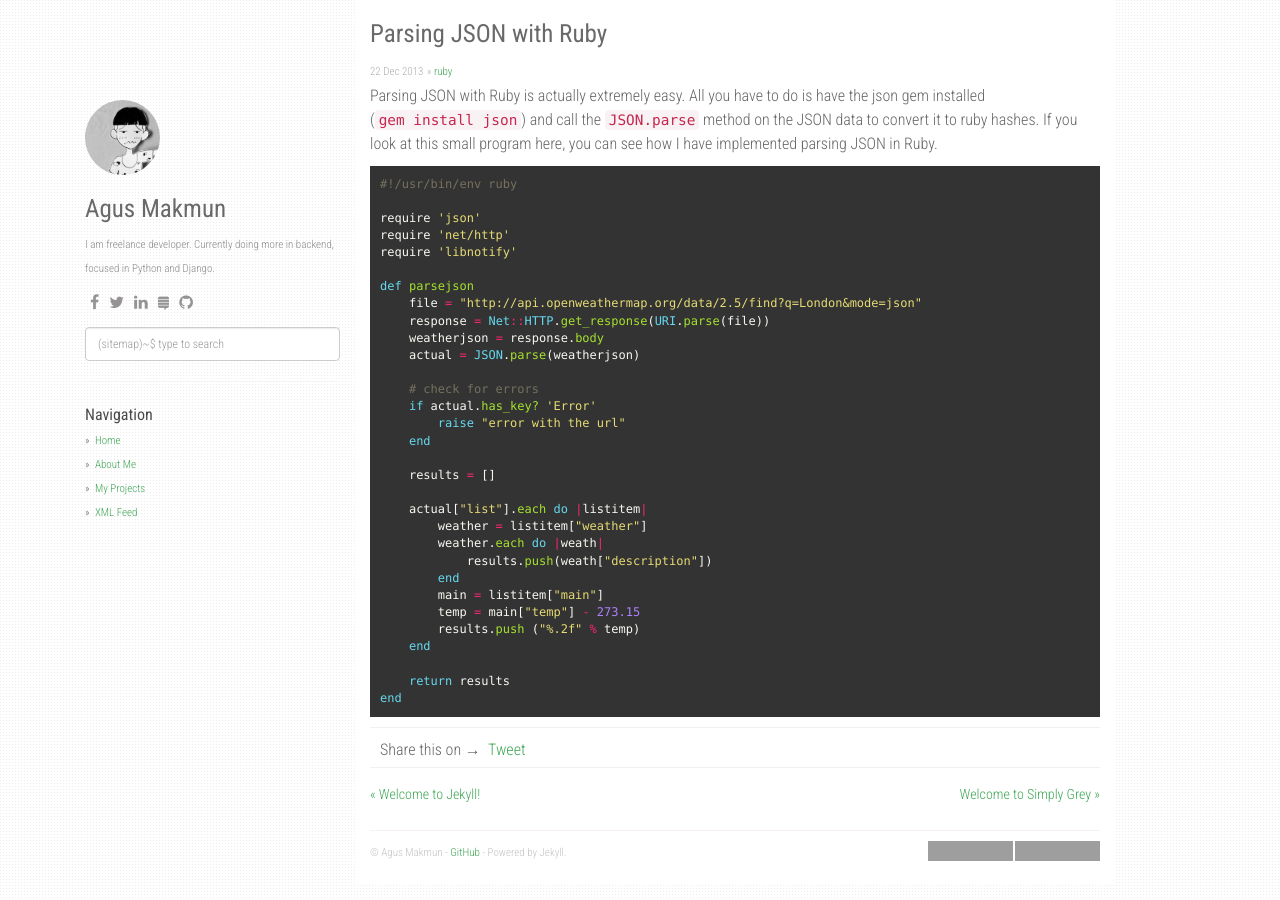
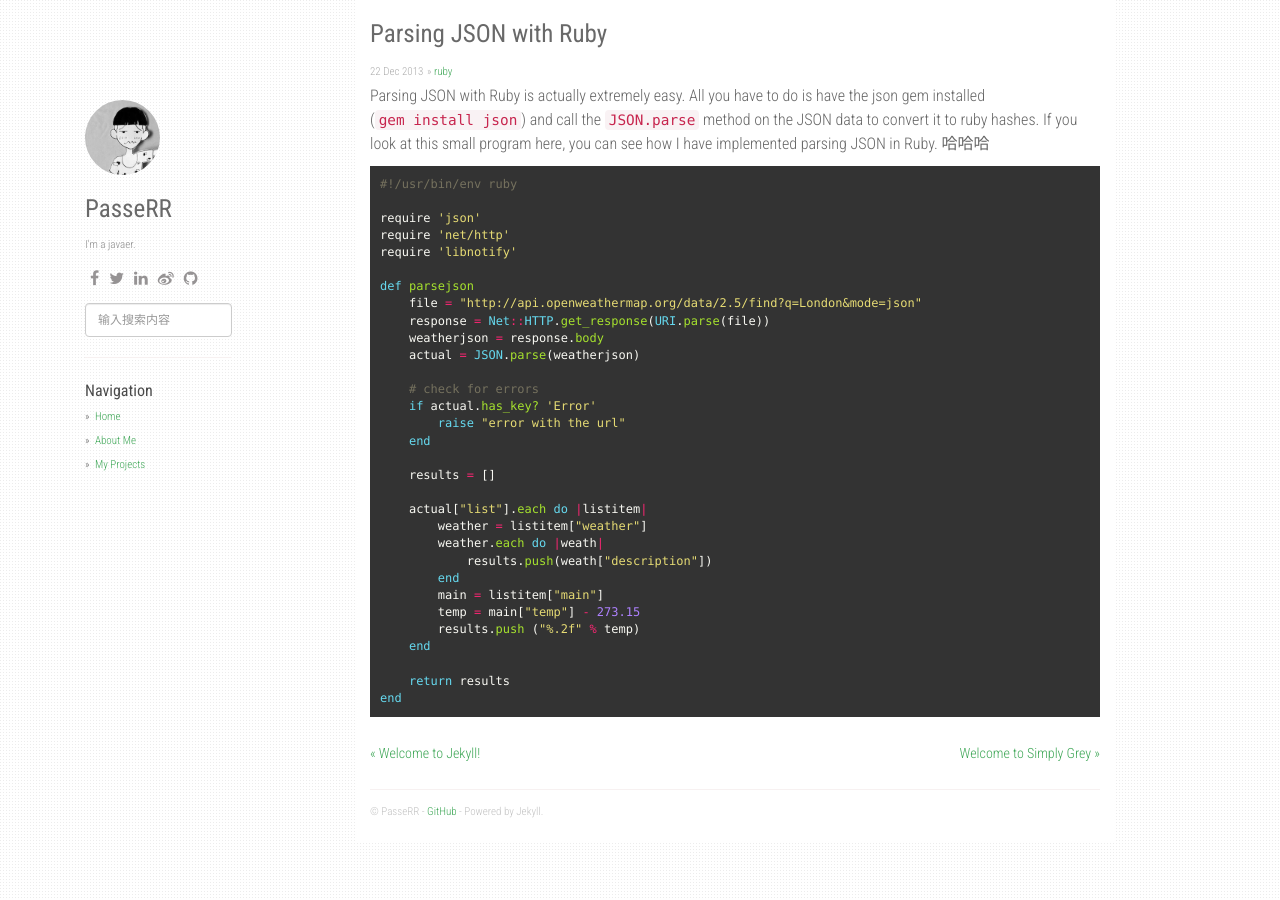
Before and after one commit to PasseRR/passerr.github.io, a Jekyll site: the page built from _posts/2013-12-23-ruby-json.markdown, in a window 1280 px wide. Built offline with Jekyll 4.4.1, drawn with Linux system fonts in a browser that asks for light colours; nearby versions of some CDN libraries; comment, search, counter and statistics services are not loaded; grey boxes are pictures that could not be loaded.

Commit message:
modify settings

```diff
--- a/_config.yml
+++ b/_config.yml
@@ -1,8 +1,8 @@
-title: Stack Problems
+title: 文章列表
 description: My Personal Stack Problems
-author: Agus Makmun
-github: https://github.com/agusmakmun
-about: I am freelance developer. Currently doing more in backend, focused in Python and Django.
+author: PasseRR
+github: https://github.com/PasseRR
+about: I'm a javaer.
 disqus_shortname: stackproblems
 google_analytics: UA-XXXXXXXX-Y
 avatar_url: /static/img/avatar.jpg
@@ -19,13 +19,13 @@ social:
     - icon: fa-facebook
       link: "#"
     - icon: fa-twitter
-      link: "https://twitter.com/agusmakmun6"
+      link: "#"
     - icon: fa-linkedin
-      link: "https://www.linkedin.com/in/summonagus"
-    - icon: fa-stack-exchange
+      link: "#"
+    - icon: fa-weibo
       link: "#"
     - icon: fa-github
-      link: "https://github.com/agusmakmun"
+      link: "https://github.com/PasseRR"
 
 share:
   twitter_username: agusmakmun6
@@ -36,13 +36,11 @@ urls:
       url: /about/
     - text: My Projects
       url: /projects/
-    - text: XML Feed
-      url: /feed.xml
 
-url: "https://agusmakmun.github.io"
+url: "https://passerr.github.io"
 baseurl: ""
 paginate: 20
-per_page: 20
+per_page: 16
 paginate_path: "/page/:num/"
 markdown: kramdown
 gems:
--- a/_layouts/default.html
+++ b/_layouts/default.html
@@ -129,7 +129,7 @@ layout: compress
             </ul>
           </div>
           <div class="search" id="js-search">
-            <input type="text" placeholder="(sitemap)~$ type to search" class="search__input form-control" id="js-search__input">
+            <input type="text" placeholder="输入搜索内容" class="search__input form-control" id="js-search__input">
             <ul class="search__results" id="js-search__results"></ul>
           </div>
           <hr />
@@ -150,10 +150,10 @@ layout: compress
           {% if site.github %}
             - <a href="{{ site.github }}">{{ site.github }}</a> - Powered by Jekyll.
           {% endif %}
-          <div class="btn-github" style="float:right;">
-            <iframe src="https://ghbtns.com/github-btn.html?user=agusmakmun&repo=agusmakmun.github.io&type=star&count=true" frameborder="0" scrolling="0" width="85" height="20px"></iframe>
-            <iframe src="https://ghbtns.com/github-btn.html?user=agusmakmun&repo=agusmakmun.github.io&type=fork&count=true" frameborder="0" scrolling="0" width="85" height="20px"></iframe>
-          </div>
+          <!--<div class="btn-github" style="float:right;">-->
+            <!--<iframe src="https://ghbtns.com/github-btn.html?user=agusmakmun&repo=agusmakmun.github.io&type=star&count=true" frameborder="0" scrolling="0" width="85" height="20px"></iframe>-->
+            <!--<iframe src="https://ghbtns.com/github-btn.html?user=agusmakmun&repo=agusmakmun.github.io&type=fork&count=true" frameborder="0" scrolling="0" width="85" height="20px"></iframe>-->
+          <!--</div>-->
         </footer>
       </div>
       <!-- end /.col-sm-8 -->
--- a/_layouts/post.html
+++ b/_layouts/post.html
@@ -14,7 +14,8 @@ layout: default
 
 <div class="content">
   <div class="post">{{ content }}</div>
-  {% include share-page.html %}
+  <!-- TODO share weibo -->
+  <!--{% include share-page.html %}-->
 </div>
 
 {% assign hasSimilar = '' %}
--- a/_posts/2013-12-23-ruby-json.markdown
+++ b/_posts/2013-12-23-ruby-json.markdown
@@ -5,7 +5,7 @@ date:   2013-12-23 00:18:23 +0700
 categories: [ruby]
 ---
 Parsing JSON with Ruby is actually extremely easy. All you have to do is have the json gem installed (`gem install json`) and call the `JSON.parse` method on the JSON data to convert it to ruby hashes. If you look at this small program here, you can see how I have implemented parsing JSON in Ruby.
-
+哈哈哈
 {% highlight ruby %}
 #!/usr/bin/env ruby
 
```
